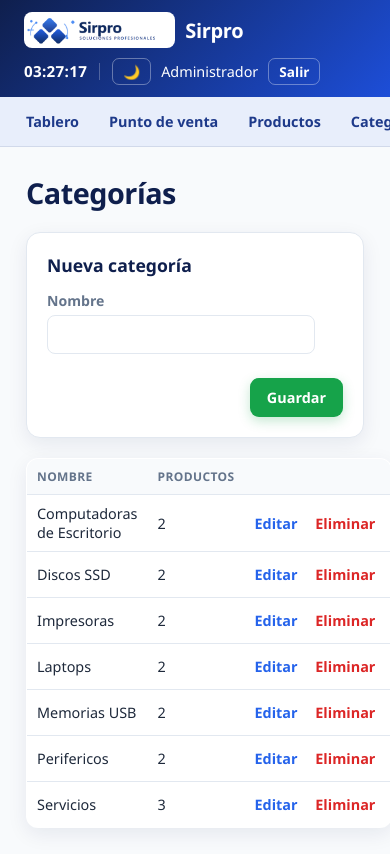
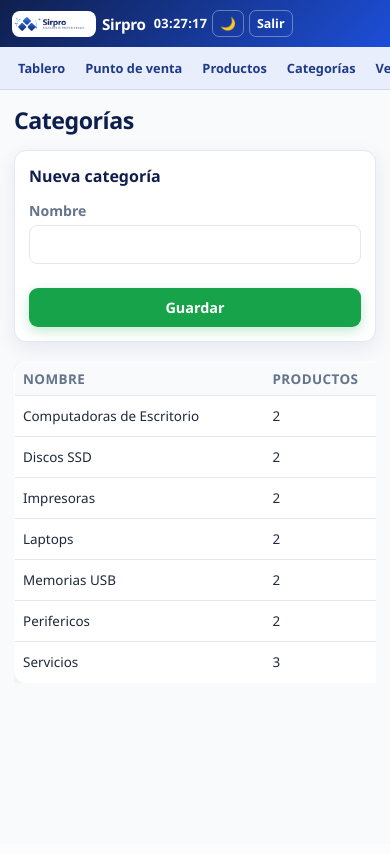
Before and after one commit to JesusFcoB/sirpro_local, a PHP site: page /categorias.php in a window 390 px wide. After the commit the page ends 683 px from the top, so only its background shows below. Run offline with PHP 8.4, Linux system fonts and the light colour scheme; a user stored in the database is signed in; data comes from the database, SQL or seed files in the repository.

Commit message:
Adapta el sistema a pantallas pequenas

```diff
--- a/assets/style.css
+++ b/assets/style.css
@@ -252,6 +252,8 @@ body.dark .alert.warning { background: #78350f; color: #fde68a; }
 .grid-form { display: grid; grid-template-columns: repeat(4, 1fr); gap: 0 14px; }
 .grid-form .ancho { grid-column: span 2; }
 .grid-form .acciones { grid-column: 1 / -1; }
+.categoria-form { grid-template-columns: 1fr auto auto; }
+.categoria-form .acciones { grid-column: auto; align-self: end; }
 
 /* ---------- Alertas de stock ---------- */
 .badge {
@@ -348,6 +350,8 @@ th, td { padding: 9px 10px; border-bottom: 1px solid var(--borde); text-align: l
 th { background: var(--tabla-head); color: var(--text-sec); font-weight: 700; text-transform: uppercase; font-size: .75rem; letter-spacing: .4px; }
 tbody tr:hover { background: rgba(37,99,235,.045); }
 .tabla { background: var(--card); border-radius: 12px; overflow: hidden; border: 1px solid var(--borde); box-shadow: var(--sombra); }
+.tabla-scroll { overflow-x: auto; border: 1px solid var(--borde); border-radius: 12px; }
+.tabla-scroll table { min-width: 420px; }
 td small { display: block; color: var(--text-sec); }
 .carrito td input[type=number] { width: 64px; }
 .quitar { background: none; border: none; color: var(--rojo); cursor: pointer; font-size: 1rem; }
@@ -428,6 +432,8 @@ td small { display: block; color: var(--text-sec); }
     .hoja tr { page-break-inside: avoid; }
     thead { display: table-header-group; }
     .ticket { border: none; box-shadow: none; }
+    .tabla, .tabla-wrap, .tabla-scroll, .reporte-pdf { overflow: visible !important; border: 0 !important; box-shadow: none !important; }
+    .tabla, .tabla-wrap table, .tabla-scroll table, .hoja table { min-width: 0 !important; }
 }
 
 @media (max-width: 900px) {
@@ -500,3 +506,84 @@ body.dark .ia-error { color: #fca5a5; }
     .ia-chat { height: 50vh; }
     .ia-desc-fila { flex-direction: column; align-items: stretch; }
 }
+
+/* ---------- Pantallas pequeñas ---------- */
+@media (max-width: 640px) {
+    body { overflow-x: hidden; }
+    main { padding: 14px; }
+    h1 { font-size: 1.45rem; margin-bottom: 14px; }
+    h2 { font-size: 1rem; }
+
+    .topbar { padding: 10px 12px; gap: 8px; flex-wrap: nowrap; }
+    .brand { font-size: .95rem; gap: 6px; min-width: 0; }
+    .brand img { height: 26px; max-width: 84px; width: auto; object-fit: contain; }
+    .topbar .user { gap: 5px; font-size: .8rem; min-width: 0; }
+    .topbar .btn.mini { padding: 4px 7px; font-size: .78rem; }
+    .usuario-nombre { display: none; }
+    .reloj { padding-right: 0; margin-right: 0; border-right: 0; }
+    .reloj-hora { font-size: .8rem; }
+
+    .opciones-bar { padding: 6px 10px; gap: 4px; scrollbar-width: none; }
+    .opciones-bar::-webkit-scrollbar { display: none; }
+    .opciones-bar a { padding: 6px 10px; font-size: .84rem; }
+
+    .login-card { width: calc(100% - 28px); max-width: 360px; padding: 24px; }
+
+    .card { padding: 14px; border-radius: 12px; min-width: 0; }
+    .dos-col > *, .pos > *, .catalogo, .carrito { min-width: 0; }
+    .lista-alertas li { flex-wrap: wrap; }
+    .lista-alertas .nombre { min-width: 0; overflow-wrap: anywhere; }
+    .toolbar { gap: 8px; }
+    .toolbar input[type=search] { min-width: 0; width: 100%; }
+    .toolbar select { width: 100%; }
+
+    .grid-form { grid-template-columns: 1fr; gap: 0; }
+    .grid-form > label, .grid-form input, .grid-form select, .grid-form textarea { min-width: 0; max-width: 100%; width: 100%; }
+    .grid-form > label { overflow-wrap: anywhere; }
+    .grid-form .ancho,
+    .categoria-form,
+    .categoria-form .acciones { grid-column: auto; align-self: stretch; }
+    .acciones { justify-content: stretch; }
+    .acciones .btn { flex: 1 1 auto; }
+
+    .kpis { grid-template-columns: repeat(2, minmax(0, 1fr)); gap: 10px; }
+    .kpi { padding: 12px; }
+    .kpi .valor { font-size: 1.35rem; }
+
+    .pos { gap: 12px; }
+    .catalogo, .carrito { padding: 12px; }
+    .grid { grid-template-columns: repeat(auto-fill, minmax(140px, 1fr)); max-height: none; overflow: visible; padding-right: 0; gap: 10px; }
+    .tarjeta-img { height: 90px; }
+
+    .tabla-wrap { overflow-x: auto; -webkit-overflow-scrolling: touch; }
+    .tabla-wrap table { min-width: 420px; }
+    .tabla-wrap table.tabla { min-width: 560px; }
+    .tabla-scroll table { min-width: 420px; }
+    th, td { padding: 7px 8px; font-size: .84rem; }
+
+    .ticket-wrap { max-width: 100%; }
+    .ticket { padding: 14px; font-size: .82rem; }
+
+    .hoja { padding: 18px 14px; }
+    .hoja-cabecera { gap: 10px; }
+    .hoja-cabecera img { height: 40px; }
+    .hoja-cabecera h2 { font-size: 1.2rem; }
+    .hoja-meta { flex-direction: column; gap: 4px; }
+    .reporte-pdf { overflow-x: auto; }
+    .hoja table { min-width: 520px; }
+
+    .ia-cabecera { gap: 8px; }
+    .ia-chat { height: 55vh; min-height: 320px; padding: 12px; }
+    .ia-msj { max-width: 92%; }
+    .ia-form { flex-direction: column; align-items: stretch; padding: 10px 12px 4px; }
+    .ia-form textarea { width: 100%; }
+    .ia-acciones-envio { width: 100%; }
+    .ia-acciones-envio .btn { flex: 1; }
+    .ia-ayuda { margin: 2px 12px 12px; }
+}
+
+@media (max-width: 420px) {
+    .kpis { grid-template-columns: 1fr; }
+    .brand span { font-size: .95rem; }
+    .opciones-bar a { font-size: .8rem; padding: 6px 8px; }
+}
--- a/categorias.php
+++ b/categorias.php
@@ -88,18 +88,19 @@ render('Categorías', '');
 
 <section class="card">
     <h2><?= $editando ? 'Editar categoría' : 'Nueva categoría' ?></h2>
-    <form method="post" class="grid-form" style="grid-template-columns: 1fr auto auto;">
+    <form method="post" class="grid-form categoria-form">
         <?= csrfCampo() ?>
         <input type="hidden" name="accion" value="guardar">
         <input type="hidden" name="id" value="<?= (int) $f['id'] ?>">
         <label>Nombre <input type="text" name="nombre" maxlength="100" value="<?= e($f['nombre']) ?>" required></label>
-        <div class="acciones" style="align-self: end;">
+        <div class="acciones">
             <?php if ($editando): ?><a class="btn secondary" href="categorias.php">Cancelar</a><?php endif; ?>
             <button type="submit" class="btn success">Guardar</button>
         </div>
     </form>
 </section>
 
+<div class="tabla-wrap">
 <table class="tabla">
     <thead>
         <tr><th>Nombre</th><th>Productos</th><th></th></tr>
@@ -125,4 +126,5 @@ render('Categorías', '');
     <?php endif; ?>
     </tbody>
 </table>
+</div>
 <?php renderFin(); ?>
--- a/dashboard.php
+++ b/dashboard.php
@@ -110,6 +110,7 @@ renderMensajes();
         <?php if ($ultimas === []): ?>
             <p class="vacio">Todavía no hay ventas registradas.</p>
         <?php else: ?>
+            <div class="tabla-wrap">
             <table>
                 <thead><tr><th>Folio</th><th>Hora</th><th>Cajero</th><th>Total</th></tr></thead>
                 <tbody>
@@ -123,6 +124,7 @@ renderMensajes();
                 <?php endforeach; ?>
                 </tbody>
             </table>
+            </div>
         <?php endif; ?>
     </section>
 </div>
--- a/includes/bootstrap.php
+++ b/includes/bootstrap.php
@@ -251,7 +251,7 @@ document.addEventListener('DOMContentLoaded', function(){
             <span class="reloj-fecha">—</span>
             <span class="reloj-hora">--:--:--</span>
         </div>
-        <button class="btn ghost mini" id="dark-btn" type="button" onclick="toggleDark()" title="Cambiar modo oscuro">🌙</button> {$nombre} <a class="btn ghost mini" href="logout.php">Salir</a>
+        <button class="btn ghost mini" id="dark-btn" type="button" onclick="toggleDark()" title="Cambiar modo oscuro">🌙</button> <span class="usuario-nombre">{$nombre}</span> <a class="btn ghost mini" href="logout.php">Salir</a>
     </div>
 </header>
 <div class="opciones-bar">
--- a/pos.php
+++ b/pos.php
@@ -72,12 +72,14 @@ render('Punto de venta', '');
 
     <section class="carrito">
         <h2>Venta actual</h2>
+        <div class="tabla-scroll">
             <table>
                 <thead>
                     <tr><th>Producto</th><th>Cant.</th><th>Importe</th><th></th></tr>
                 </thead>
                 <tbody id="items"></tbody>
             </table>
+        </div>
         <p class="vacio" id="vacio">Agrega productos a la venta.</p>
 
         <div class="totales">
--- a/productos.php
+++ b/productos.php
@@ -247,6 +247,7 @@ render('Productos', '');
     </label>
 </form>
 
+<div class="tabla-wrap">
 <table class="tabla">
     <thead>
         <tr><th>Imagen</th><th>SKU</th><th>Nombre</th><th>Categoría</th><th>Precio</th><th>Oferta</th><th>Stock</th><th>Estado</th><th></th></tr>
@@ -290,6 +291,7 @@ render('Productos', '');
     <?php endif; ?>
     </tbody>
 </table>
+</div>
 
 <script>
 (function () {
--- a/ventas.php
+++ b/ventas.php
@@ -29,6 +29,7 @@ render('Ventas', '');
 
 <p class="resumen">Ventas: <strong><?= count($ventas) ?></strong> · Total: <strong><?= moneda((float) $totalPeriodo) ?></strong></p>
 
+<div class="tabla-wrap">
 <table class="tabla">
     <thead>
         <tr><th>Folio</th><th>Fecha</th><th>Cajero</th><th>Pago</th><th>Total</th><th></th></tr>
@@ -49,4 +50,5 @@ render('Ventas', '');
     <?php endif; ?>
     </tbody>
 </table>
+</div>
 <?php renderFin(); ?>
```
Also changed, not shown: README.md. Lines whose indentation alone changed are shown as unchanged.
